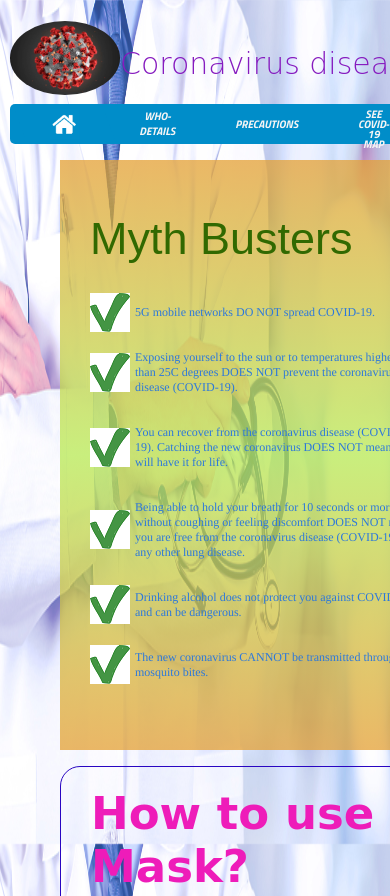
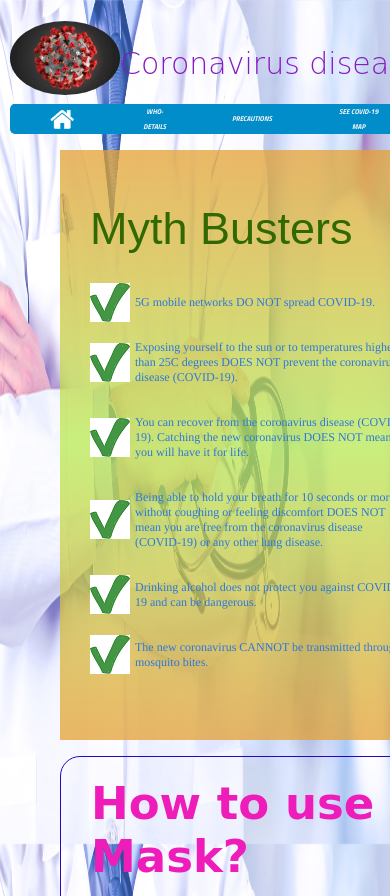
Before and after one commit to Ayush-Khandelwal-007/test, a plain HTML site: page index.html in a window 390 px wide. Shown: the top 896 px of the page. Drawn offline with Linux system fonts and the light colour scheme; a web font is replaced by a local one.

Commit message:
made menu more responsive for mobile

```diff
--- a/styling.css
+++ b/styling.css
@@ -484,22 +484,23 @@ label{
         font-size: 30px;
     }
     #menu a{
-        font-size: 11px;
-        /*line-height:10px;*/
+        font-size: 7px;
+        line-height:30px;
+    }
+    #menu div:nth-child(4) a{
+        line-height:15px;
+    }
+    #menu div:nth-child(2) a{
+        line-height:15px;
     }
     #menu{
         padding: 5px 0px 5px 10px;
         grid-template-columns:0.5fr 1fr 1fr 1.2fr 1fr ;
     }
-}
-@media screen and (max-width: 635px){
-    #menu div:nth-child(4) a{
-        line-height:10px;
+    #menu a:hover, #menu a.active{
+        font-size: 11px;
     }
-    #menu div:nth-child(2) a{
-        line-height:15px;
-    }
-    #menu a:hover, #menu a.active{
-        font-size: 14px;
+    #menu{
+        padding: 0px 0px 0px 8px;
     }
 }
```
